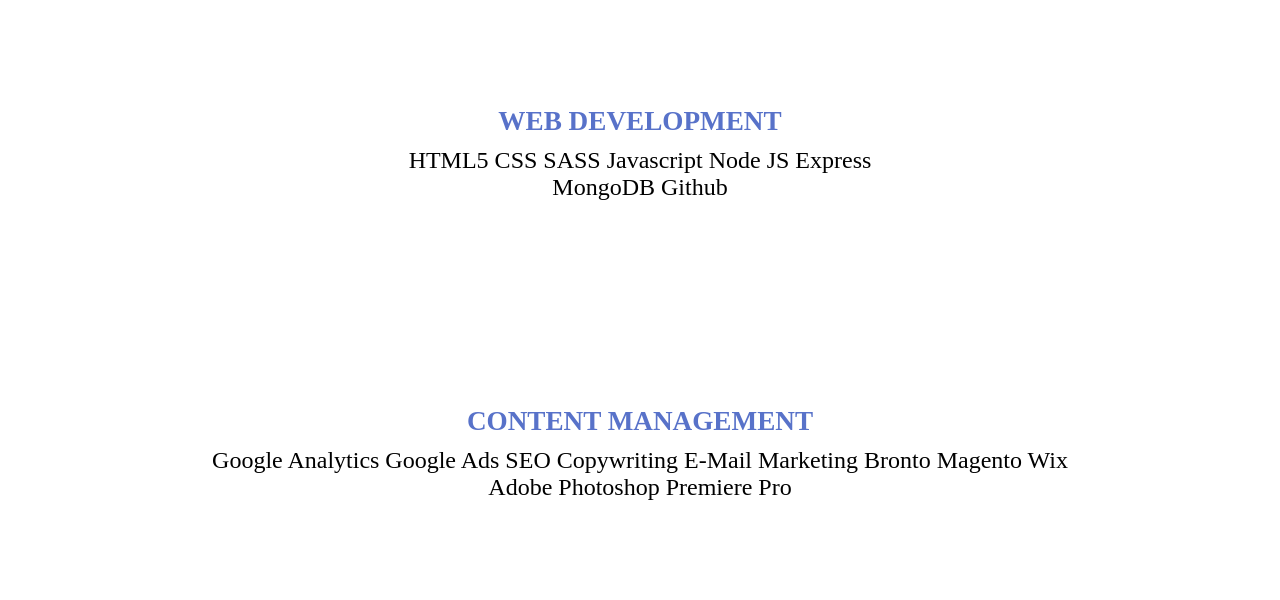
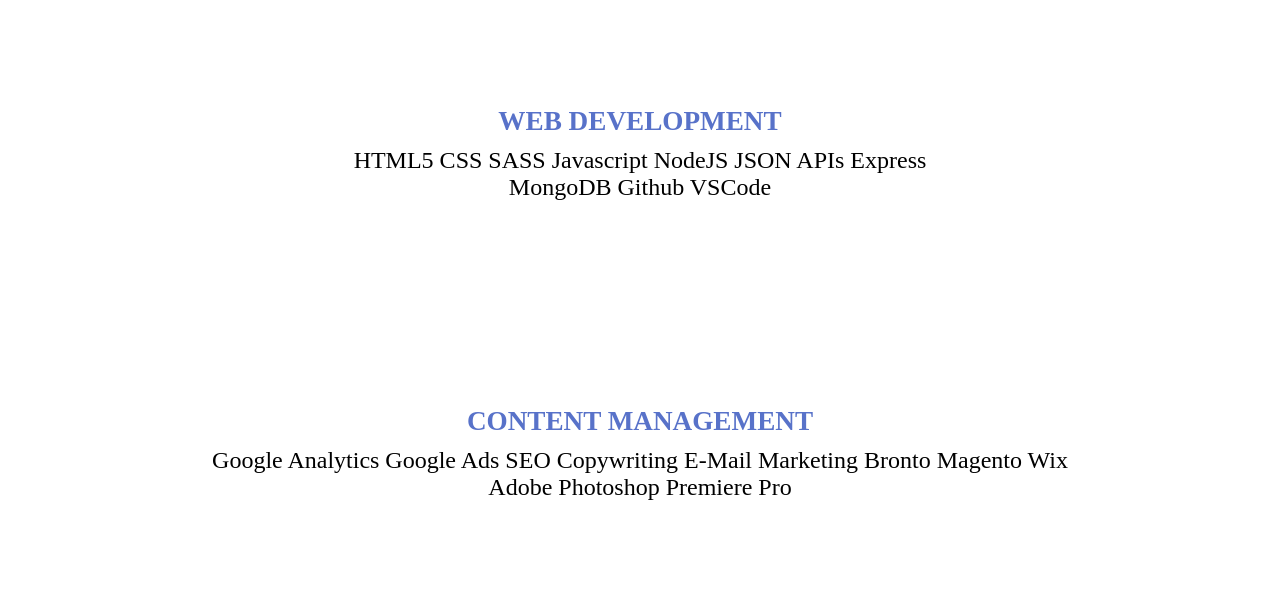
Before and after one commit to jalissaw/Portfolio2, a website: page index.html in a window 1280 px wide. Shown: the part 1442-2042 px from the top of the page. Drawn offline with Linux system fonts and the light colour scheme; a web font is replaced by a local one.

Commit message:
update web development list

```diff
--- a/index.html
+++ b/index.html
@@ -70,7 +70,7 @@
         <div class="skillset">
             <div class="webdev sect">
                 <h3 class="skills skilltitle">Web Development</h3>
-                <p class="skill skillslist">HTML5 CSS SASS Javascript Node JS Express MongoDB Github</p>
+                <p class="skill skillslist">HTML5 CSS SASS Javascript NodeJS JSON APIs Express MongoDB Github VSCode</p>
             </div>
             <div class="content sect">
                 <h3 class="manage skilltitle">Content Management</h3>
```
